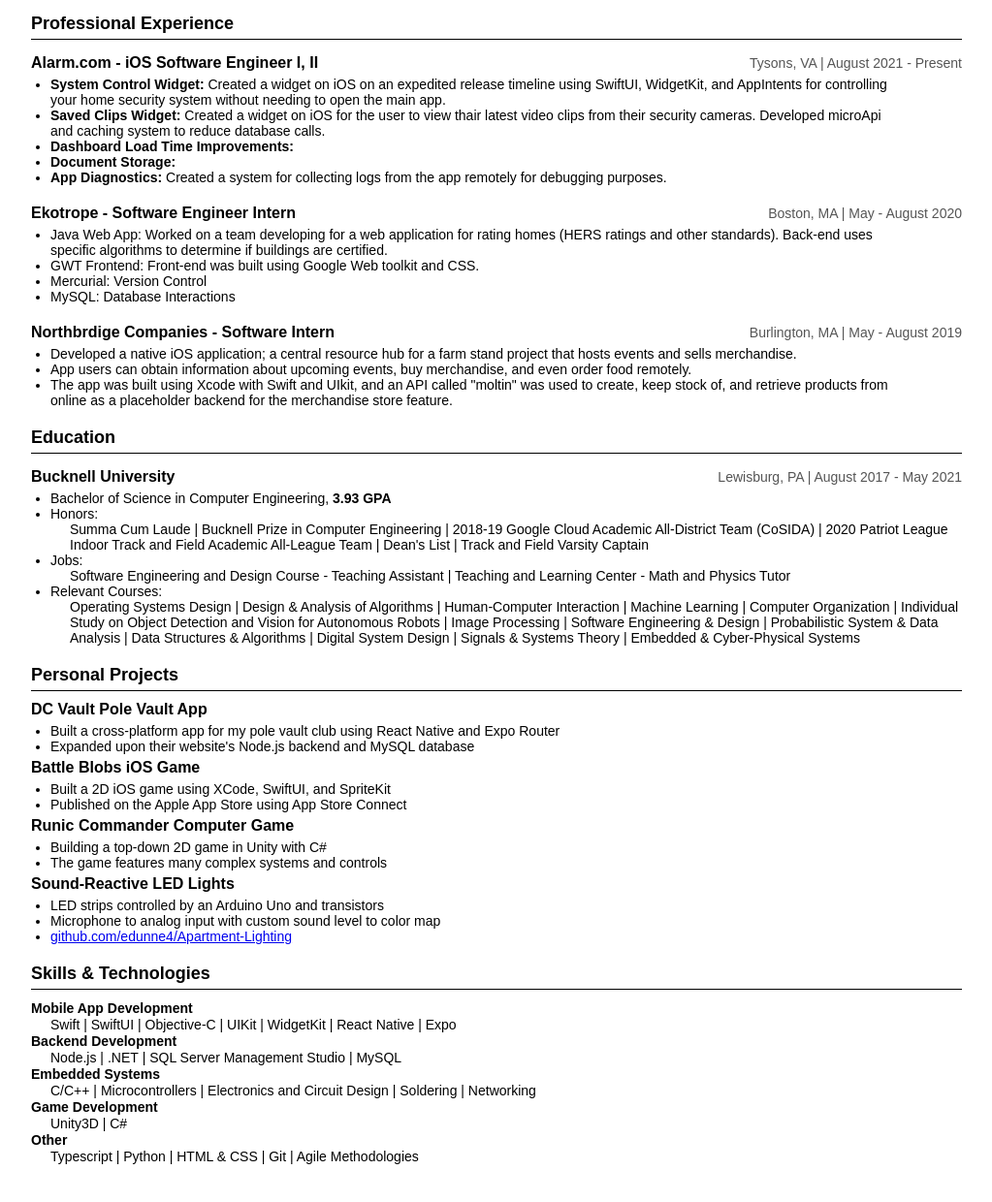
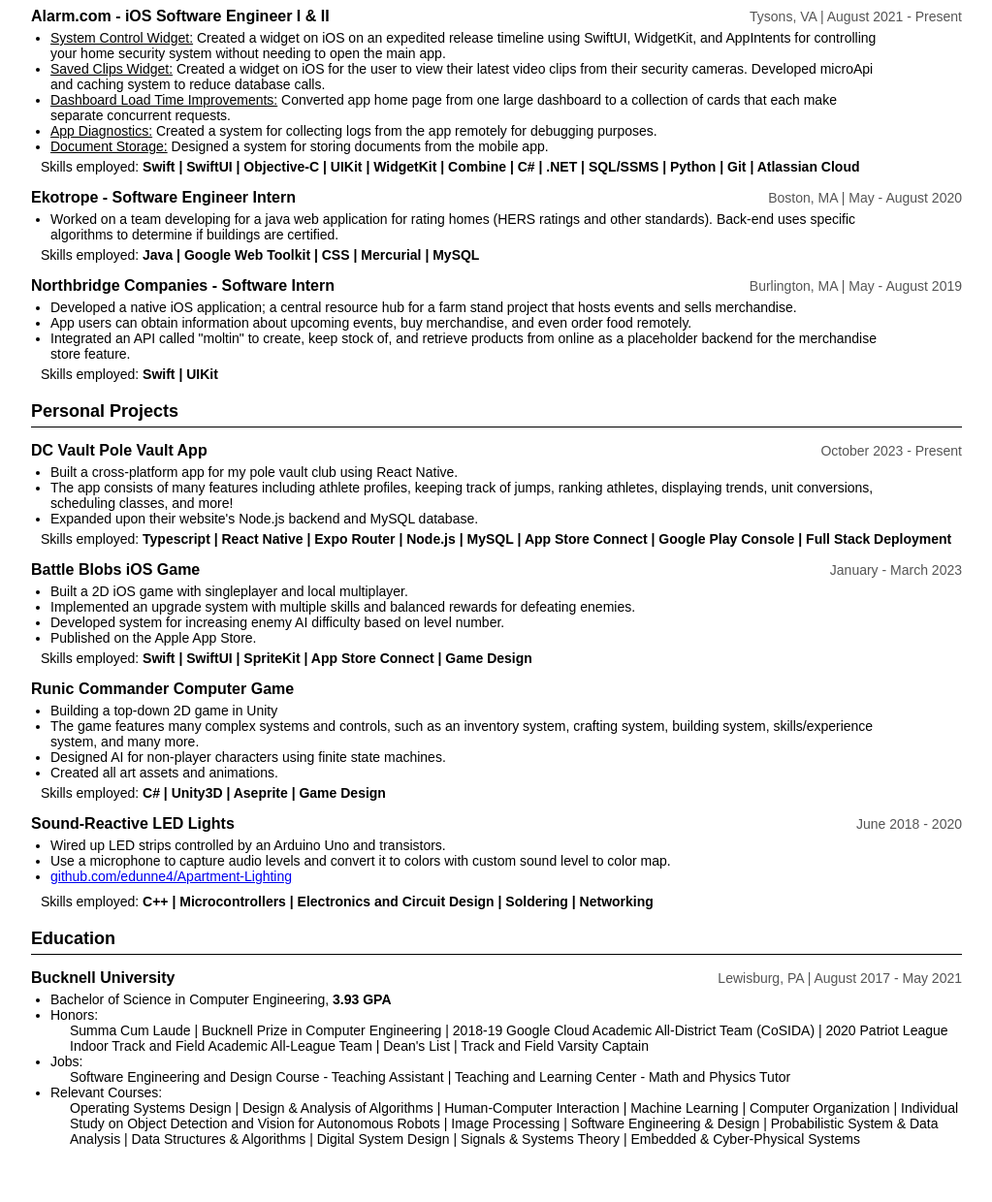
Before and after one commit to edunne4/resume, a plain HTML site: page index.html in a window 1280 px wide. Shown: the part 110-1350 px from the top of the page at 97% size, without its empty margins (16-1039 px from the left). After the commit the page ends 1293 px from the top, so only its background shows below. Drawn offline with Linux system fonts and the light colour scheme.

Commit message:
Moved skills to experience

```diff
--- a/index.html
+++ b/index.html
@@ -16,16 +16,33 @@
             <h2>Professional Experience</h2>
             <div class="job">
                 <div class="job-header">
-                    <h3>Alarm.com - iOS Software Engineer I, II</h3>
+                    <h3>Alarm.com - iOS Software Engineer I & II</h3>
                     <span class="job-date">Tysons, VA | August 2021 - Present</span>
                 </div>
                 <ul class="description">
                     <li><span id="emphasized">System Control Widget:</span> Created a widget on iOS on an expedited release timeline using SwiftUI, WidgetKit, and AppIntents for controlling your home security system without needing to open the main app.</li>
-                    <li><span id="emphasized">Saved Clips Widget:</span> Created a widget on iOS for the user to view thair latest video clips from their security cameras. Developed microApi and caching system to reduce database calls.</li>
-                    <li><span id="emphasized">Dashboard Load Time Improvements:</span> </li>
-                    <li><span id="emphasized">Document Storage:</span> </li>
+                    <li><span id="emphasized">Saved Clips Widget:</span> Created a widget on iOS for the user to view their latest video clips from their security cameras. Developed microApi and caching system to reduce database calls.</li>
+                    <li><span id="emphasized">Dashboard Load Time Improvements:</span> Converted app home page from one large dashboard to a collection of cards that each make separate concurrent requests.</li>
                     <li><span id="emphasized">App Diagnostics:</span> Created a system for collecting logs from the app remotely for debugging purposes.</li>
+                    <li><span id="emphasized">Document Storage:</span> Designed a system for storing documents from the mobile app.</li>
                 </ul>
+                <div class="skillSection">
+                    <span>Skills employed:</span>
+                    <ul class="skills">
+                        <li>Swift</li>
+                        <li>| SwiftUI</li>
+                        <li>| Objective-C</li>
+                        <li>| UIKit</li>
+                        <li>| WidgetKit</li>
+                        <li>| Combine</li>
+                        <li>| C#</li>
+                        <li>| .NET</li>
+                        <li>| SQL/SSMS</li>
+                        <li>| Python</li>
+                        <li>| Git</li>
+                        <li>| Atlassian Cloud</li>
+                    </ul>
+                </div>
             </div>
             <div class="job">
                 <div class="job-header">
@@ -33,22 +50,127 @@
                     <span class="job-date">Boston, MA | May - August 2020</span>
                 </div>
                 <ul class="description">
-                    <li>Java Web App: Worked on a team developing for a web application for rating homes (HERS ratings and other
+                    <li>Worked on a team developing for a java web application for rating homes (HERS ratings and other
                         standards). Back-end uses specific algorithms to determine if buildings are certified. </li>
-                    <li>GWT Frontend: Front-end was built using Google Web toolkit and CSS.</li>
-                    <li>Mercurial: Version Control</li>
-                    <li>MySQL: Database Interactions</li>
                 </ul>
+                <div class="skillSection">
+                    <span>Skills employed:</span>
+                    <ul class="skills">
+                        <li>Java</li>
+                        <li>| Google Web Toolkit</li>
+                        <li>| CSS</li>
+                        <li>| Mercurial</li>
+                        <li>| MySQL</li>
+                    </ul>
+                </div>
             </div>
             <div class="job">
                 <div class="job-header">
-                    <h3>Northbrdige Companies - Software Intern</h3>
+                    <h3>Northbridge Companies - Software Intern</h3>
                     <span class="job-date">Burlington, MA | May - August 2019</span>
                 </div>
                 <ul class="description">
                     <li>Developed a native iOS application; a central resource hub for a farm stand project that hosts events and sells merchandise.</li>
                     <li>App users can obtain information about upcoming events, buy merchandise, and even order food remotely.</li>
-                    <li>The app was built using Xcode with Swift and UIkit, and an API called "moltin" was used to create, keep stock of, and retrieve products from online as a placeholder backend for the merchandise store feature.</li>
+                    <li>Integrated an API called "moltin" to create, keep stock of, and retrieve products from online as a placeholder backend for the merchandise store feature.</li>
+                </ul>
+                <div class="skillSection">
+                    <span>Skills employed:</span>
+                    <ul class="skills">
+                        <li>Swift</li>
+                        <li>| UIKit</li>
+                    </ul>
+                </div>
+            </div>
+        </section>
+        <section>
+            <h2>Personal Projects</h2>
+            <div class="project">
+                <div class="job-header">
+                    <h3>DC Vault Pole Vault App</h3>
+                    <span class="job-date">October 2023 - Present</span>
+                </div>
+                <ul class="description">
+                    <li>Built a cross-platform app for my pole vault club using React Native.</li>
+                    <li>The app consists of many features including athlete profiles, keeping track of jumps, ranking athletes, displaying trends, unit conversions, scheduling classes, and more!</li>
+                    <li>Expanded upon their website's Node.js backend and MySQL database.</li>
+                </ul>
+                <div class="skillSection">
+                    <span>Skills employed:</span>
+                    <ul class="skills">
+                        <li>Typescript</li>
+                        <li>| React Native</li>
+                        <li>| Expo Router</li>
+                        <li>| Node.js</li>
+                        <li>| MySQL</li>
+                        <li>| App Store Connect</li>
+                        <li>| Google Play Console</li>
+                        <li>| Full Stack Deployment</li>
+                    </ul>
+                </div>
+            </div>
+            <div class="project">
+                <div class="job-header">
+                    <h3>Battle Blobs iOS Game</h3>
+                    <span class="job-date">January - March 2023</span>
+                </div>
+                <ul class="description">
+                    <li>Built a 2D iOS game with singleplayer and local multiplayer.</li>
+                    <li>Implemented an upgrade system with multiple skills and balanced rewards for defeating enemies.</li>
+                    <li>Developed system for increasing enemy AI difficulty based on level number.</li>
+                    <li>Published on the Apple App Store.</li>
+                </ul>
+                <div class="skillSection">
+                    <span>Skills employed:</span>
+                    <ul class="skills">
+                        <li>Swift</li>
+                        <li>| SwiftUI</li>
+                        <li>| SpriteKit</li>
+                        <li>| App Store Connect</li>
+                        <li>| Game Design</li>
+                    </ul>
+                </div>
+            </div>
+            <div class="project">
+                <div class="job-header">
+                    <h3>Runic Commander Computer Game</h3>
+                    <span class="job-date"> </span>
+                </div>
+                <ul class="description">
+                    <li>Building a top-down 2D game in Unity</li>
+                    <li>The game features many complex systems and controls, such as an inventory system, crafting system, building system, skills/experience system, and many more.</li>
+                    <li>Designed AI for non-player characters using finite state machines.</li>
+                    <li>Created all art assets and animations.</li>
+                </ul>
+                <div class="skillSection">
+                    <span>Skills employed:</span>
+                    <ul class="skills">
+                        <li>C#</li>
+                        <li>| Unity3D</li>
+                        <li>| Aseprite</li>
+                        <li>| Game Design</li>
+                    </ul>
+                </div>
+            </div>
+            <div class="project">
+                <div class="job-header">
+                    <h3>Sound-Reactive LED Lights</h3>
+                    <span class="job-date">June 2018 - 2020</span>
+                </div>
+                <ul class="description">
+                    <li>Wired up LED strips controlled by an Arduino Uno and transistors.</li>
+                    <li>Use a microphone to capture audio levels and convert it to colors with custom sound level to color map.</li>
+                    <li ><a href="https://www.github.com/edunne4/Apartment-Lighting">github.com/edunne4/Apartment-Lighting</a></li>
+                </ul>
+            </div>
+            <div class="skillSection">
+                <span>Skills employed:</span>
+                <ul class="skills">
+                    <li>C++</li>
+                    <li>| Microcontrollers</li>
+                    <li>| Electronics and Circuit Design</li>
+                    <li>| Soldering</li>
+                    <li>| Networking</li>
                 </ul>
             </div>
         </section>
@@ -97,86 +219,6 @@
                 </ul>
             </div>
         </section>
-        <section>
-            <h2>Personal Projects</h2>
-            <div class="project">
-                <h3>DC Vault Pole Vault App</h3>
-                <ul class="description">
-                    <li>Built a cross-platform app for my pole vault club using React Native and Expo Router</li>
-                    <li>Expanded upon their website's Node.js backend and MySQL database</li>
-                </ul>
-            </div>
-            <div class="project">
-                <h3>Battle Blobs iOS Game</h3>
-                <ul class="description">
-                    <li>Built a 2D iOS game using XCode, SwiftUI, and SpriteKit</li>
-                    <li>Published on the Apple App Store using App Store Connect</li>
-                </ul>
-            </div>
-            <div class="project">
-                <h3>Runic Commander Computer Game</h3>
-                <ul class="description">
-                    <li>Building a top-down 2D game in Unity with C#</li>
-                    <li>The game features many complex systems and controls</li>
-                </ul>
-            </div>
-            <div class="project">
-                <h3>Sound-Reactive LED Lights</h3>
-                <ul class="description">
-                    <li>LED strips controlled by an Arduino Uno and transistors</li>
-                    <li>Microphone to analog input with custom sound level to color map</li>
-                    <li ><a href="https://www.github.com/edunne4/Apartment-Lighting">github.com/edunne4/Apartment-Lighting</a></li>
-                </ul>
-            </div>
-        </section>
-        <section>
-            <h2>Skills & Technologies</h2>
-            <ul class="skills">
-                <li>Mobile App Development
-                    <ul class="subskills">
-                        <li>Swift</li>
-                        <li>| SwiftUI</li>
-                        <li>| Objective-C</li>
-                        <li>| UIKit</li>
-                        <li>| WidgetKit</li>
-                        <li>| React Native</li>
-                        <li>| Expo</li>
-                    </ul>
-                </li>
-                <li>Backend Development
-                    <ul class="subskills">
-                        <li>Node.js</li>
-                        <li>| .NET</li>
-                        <li>| SQL Server Management Studio</li>
-                        <li>| MySQL</li>
-                    </ul>
-                </li>
-                <li>Embedded Systems
-                    <ul class="subskills">
-                        <li>C/C++</li>
-                        <li>| Microcontrollers</li>
-                        <li>| Electronics and Circuit Design</li>
-                        <li>| Soldering</li>
-                        <li>| Networking</li>
-                    </ul>
-                </li>
-                <li>Game Development
-                    <ul class="subskills">
-                        <li>Unity3D</li>
-                        <li>| C#</li>
-                    </ul>
-                </li>
-                <li>Other
-                    <ul class="subskills">
-                        <li>Typescript</li>
-                        <li>| Python</li>
-                        <li>| HTML & CSS</li>
-                        <li>| Git</li>
-                        <li>| Agile Methodologies</li>
-                    </ul>
-                </li>
-            </ul>
-        </section>
     </div>
 </body>
 </html>
--- a/styles.css
+++ b/styles.css
@@ -8,7 +8,7 @@
 }
 
 .resume {
-  padding: 0.5in;
+  padding: 0 0.5in;
 }
 
 header {
@@ -38,8 +38,8 @@
   margin-bottom: 10px;
 }
 
-.job, .education {
-  margin-bottom: 15px;
+.job, .education, .project {
+  margin-bottom: 10px;
 }
 
 .job-header, .edu-header {
@@ -70,8 +70,15 @@
   color: #555;
 }
 
+.skillSection {
+  font-size: 14px;
+  margin: 5px 10px;
+}
+
 #emphasized {
-  font-weight: 600;
+  /* font-weight: 600; */
+  /* font-style: italic; */
+  text-decoration: underline;
 }
 
 p {
@@ -94,25 +101,15 @@
 }
 
 ul.skills {
+  display: inline;
   list-style: none;
   padding: 0;
 }
 
 ul.skills li {
   display: inline;
-  /* margin-right: 10px; */
   font-size: 14px;
   font-weight: 600;
-}
-
-ul.subskills {
-  list-style: none;
-  padding-left: 20px;
-}
-
-ul.subskills li {
-  font-size: 14px;
-  font-weight: lighter;
 }
 
 li {
```
